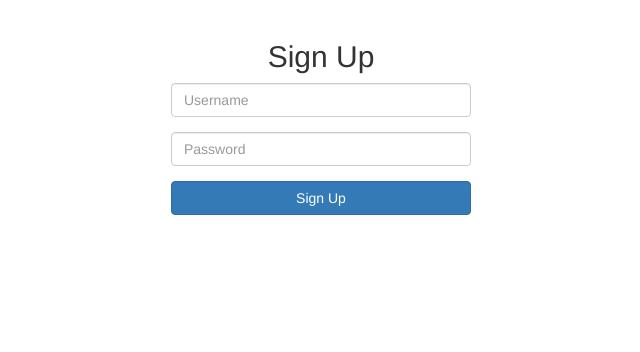
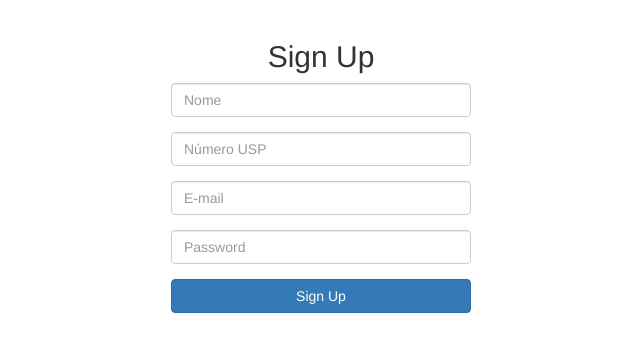
Before and after one commit to CaioCGH/ProjetoMAC350, a Flask app: page /signup in a window 1280 px wide. Shown: the part 51-403 px from the top of the page, without its empty margins (319-959 px from the left). Run offline with Flask 2, Linux system fonts and the light colour scheme; some libraries are stand-ins or nearby versions.

Commit message:
SignUp atualizado

```diff
--- a/web/app.py
+++ b/web/app.py
@@ -65,17 +65,30 @@ def painel_do_aluno():
 @app.route('/signup', methods=['POST'])
 def do_signup():
     cursor = connection.cursor()
-    f_email = request.form['username']
+    f_nome = request.form['nome']
+    f_nusp = request.form['nusp']
+    f_email = request.form['email']
     f_senha = request.form['password']
     query = 'select user_email from get_user_by_email(\'{}\');'.format(f_email)
     cursor.execute(query)
     record = cursor.fetchone()
+    flash('entrou')
     if record == f_email:
         flash('e-mail ja existe!')
     else:
-        query = 'select * from insert_users(\'{}\',\'{}\');'.format(f_email, f_senha)
+        query = 'select id from insert_users(\'{}\',\'{}\');'.format(f_email, f_senha)
         cursor.execute(query)
         record = cursor.fetchone()
+
+        query = 'select id from insert_pessoa(\'{}\',\'{}\',\'{}\');'.format(f_email, f_nusp, f_nome)
+        cursor.execute(query)
+        record2 = cursor.fetchone()
+
+        print(record, record2)
+        query = 'select * from insert_rel_pe_us(\'{}\',\'{}\');'.format(record2[0], record[0])
+        cursor.execute(query)
+        record = cursor.fetchone()
+
     return render_template('index.html')
 
 @app.route('/signup')
--- a/web/templates/signup.html
+++ b/web/templates/signup.html
@@ -15,8 +15,15 @@
                 </h2>
                 <form action="/signup" method="POST">
                 <!--to do-->
+
                     <div class="form-group">
-                        <input type="username" name="username" placeholder="Username" class="form-control">
+                        <input type="nome" name="nome" placeholder="Nome" class="form-control">
+                    </div>
+                    <div class="form-group">
+                        <input type="nusp" name="nusp" placeholder="Número USP" class="form-control">
+                    </div>
+                    <div class="form-group">
+                        <input type="email" name="email" placeholder="E-mail" class="form-control">
                     </div>
                     <div class="form-group">
                         <input type="password" name="password" placeholder="Password" class="form-control">
```
